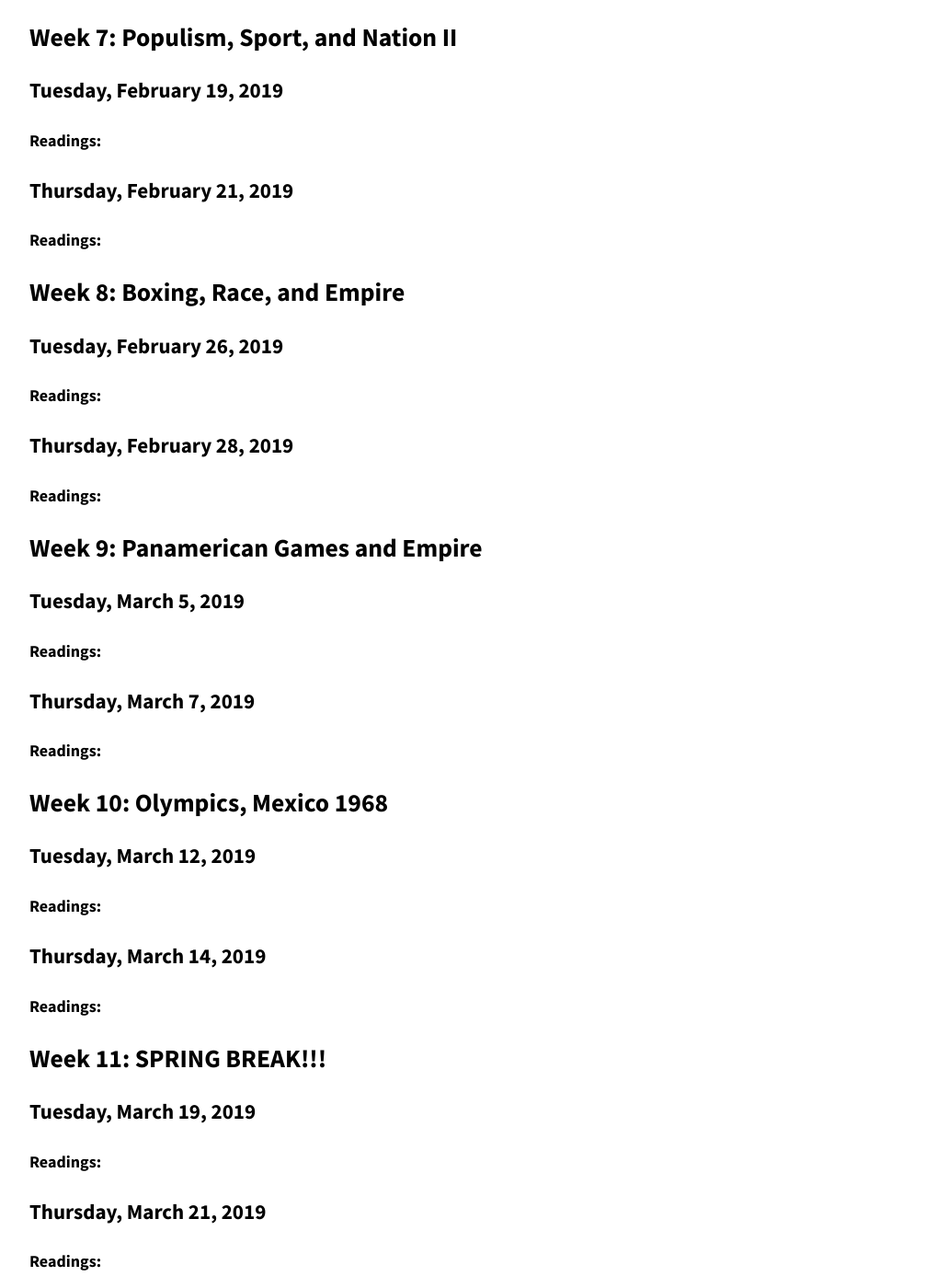
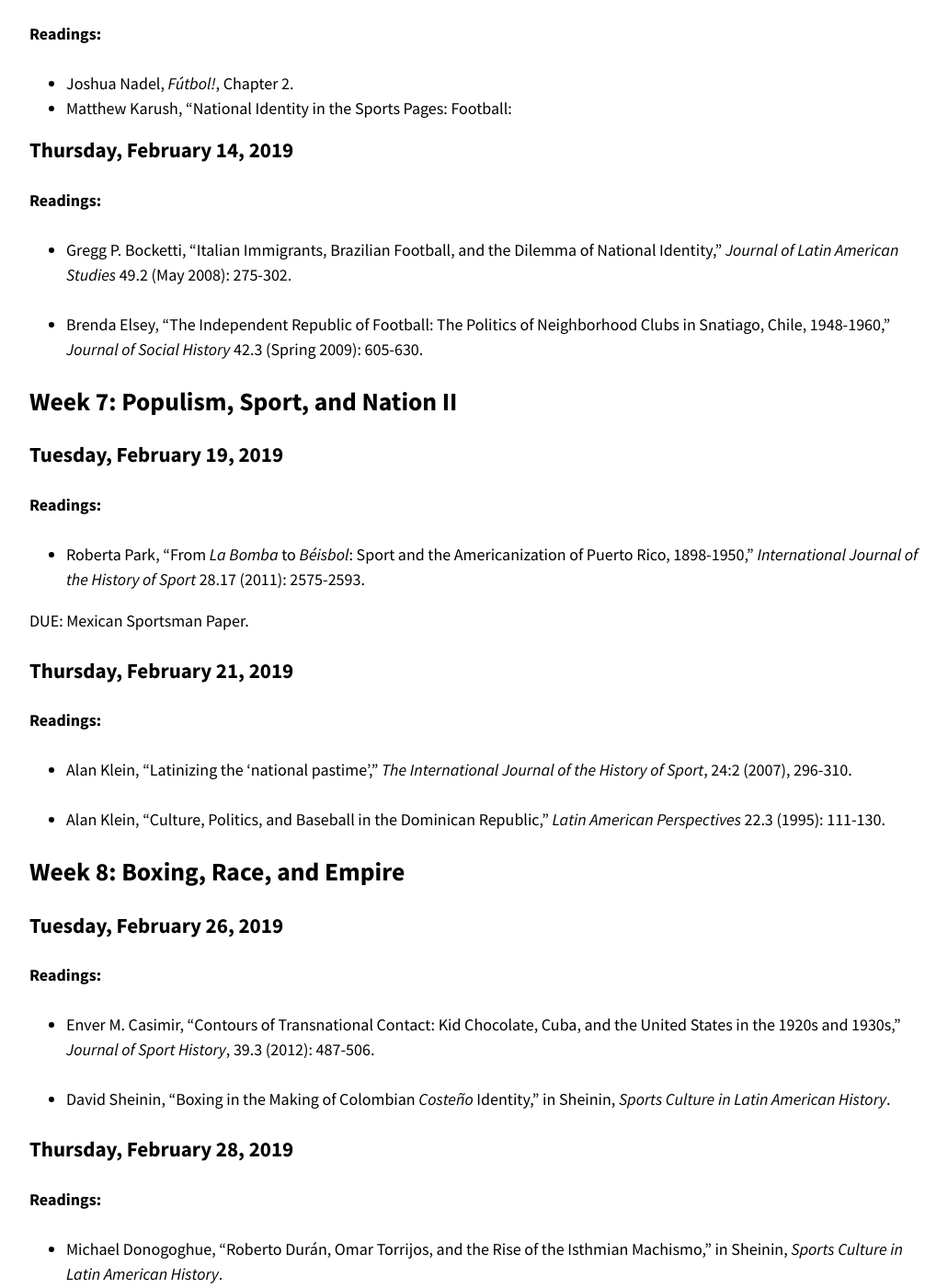
Before and after one commit to chadblack/LatAmSport2019, a Jekyll site: the page built from calendar.md, in a window 1280 px wide and 1400 px high, scrolled down 2655 px. Shown: the whole window at 92% size, without its empty margins (114-1145 px from the left). Built offline with Jekyll 4.4.1, drawn with Linux system fonts in a browser that asks for light colours; nearby versions of some CDN libraries; some of the changed text lies outside the part shown.

Commit message:
finished calendar

```diff
--- a/calendar.md
+++ b/calendar.md
@@ -66,7 +66,7 @@ International Journal of the History of Sport*, 33:10 (2016), 1009-1027.
 * David Patrick Cahill, "The Virgin and the Inca: An Incaic Procession in the City of
 Cuzco in 1692," *Ethnohistory*, 49.3 (Summer 2002), pp. 611-649.
 
-## Week 4: Transitions
+## Week 4: Transitions I -- the 19th century
 
 ### Tuesday, January 29, 2019
 
@@ -80,18 +80,25 @@ Cuzco in 1692," *Ethnohistory*, 49.3 (Summer 2002), pp. 611-649.
 
 * Beezley, finish.
 
-## Week 5: US Empire and Sport at the Turn of the Century
+## Week 5: Transitions II -- the New Century
 
 ### Tuesday, February 5, 2019
 
 **Readings:**
 
+* Joshua Nadel, *Fútbol!*, Introduction and Chapter 1.
 
-
+* Cesar R. Torres, "The Latin American ‘Olympic explosion’ of the 1920s: Causes
+and consequences," *The International Journal of the History of Sport*, 23:7
+(2006), 1088-1111.
 
 ### Thursday, February 7, 2019
 
 **Readings:**
+
+* Raanan Rein, "People of the Book or People of the (Foot)Ball? On the Pitch
+with Fans of Atlanta in Buenos Aires," in Sheinin, *Sports Culture in Latin
+American History*.
 
 ## Week 6: Populism, Sport, and Nation I
 
@@ -99,11 +106,20 @@ Cuzco in 1692," *Ethnohistory*, 49.3 (Summer 2002), pp. 611-649.
 
 **Readings:**
 
+* Joshua Nadel, *Fútbol!*, Chapter 2.
 * Matthew Karush, "National Identity in the Sports Pages: Football:
 
 ### Thursday, February 14, 2019
 
 **Readings:**
+
+* Gregg P. Bocketti, "Italian Immigrants, Brazilian Football, and the Dilemma
+of National Identity," *Journal of Latin American Studies* 49.2 (May 2008):
+275-302.
+
+* Brenda Elsey, "The Independent Republic of Football: The Politics of
+Neighborhood Clubs in Snatiago, Chile, 1948-1960," *Journal of Social History*
+42.3 (Spring 2009): 605-630.
 
 ## Week 7: Populism, Sport, and Nation II
 
@@ -111,9 +127,22 @@ Cuzco in 1692," *Ethnohistory*, 49.3 (Summer 2002), pp. 611-649.
 
 **Readings:**
 
+* Roberta Park, "From *La Bomba* to *Béisbol*: Sport and the Americanization of
+Puerto Rico, 1898-1950," *International Journal of the History of Sport* 28.17
+(2011): 2575-2593.
+
+DUE: Mexican Sportsman Paper.
+
+
 ### Thursday, February 21, 2019
 
 **Readings:**
+
+* Alan Klein, "Latinizing the ‘national pastime’," *The International Journal
+of the History of Sport*, 24:2 (2007), 296-310.
+
+* Alan Klein, "Culture, Politics, and Baseball in the Dominican Republic,"
+*Latin American Perspectives* 22.3 (1995): 111-130.
 
 ## Week 8: Boxing, Race, and Empire
 
@@ -121,9 +150,21 @@ Cuzco in 1692," *Ethnohistory*, 49.3 (Summer 2002), pp. 611-649.
 
 **Readings:**
 
+* Enver M. Casimir, "Contours of Transnational Contact: Kid Chocolate, Cuba, and
+the United States in the 1920s and 1930s," *Journal of Sport History*, 39.3
+(2012): 487-506.
+
+* David Sheinin, "Boxing in the Making of Colombian *Costeño* Identity," in
+Sheinin, *Sports Culture in Latin American History*.
+
 ### Thursday, February 28, 2019
 
 **Readings:**
+
+* Michael Donogoghue, "Roberto Durán, Omar Torrijos, and the Rise of the
+Isthmian Machismo," in Sheinin, *Sports Culture in Latin American History*.
+
+Watch "No Mas"
 
 ## Week 9: Panamerican Games and Empire
 
@@ -131,9 +172,15 @@ Cuzco in 1692," *Ethnohistory*, 49.3 (Summer 2002), pp. 611-649.
 
 **Readings:**
 
+* Introduction, and pick two articles from the special issue of the
+[*International Journal of the History of
+Sport](https://www.tandfonline.com/toc/fhsp20/33/1-2) on the Pan-American
+games. *IJHS* 33.1-2 (2016).
+
 ### Thursday, March 7, 2019
 
-**Readings:**
+DUE: week's precis.
+
 
 ## Week 10: Olympics, Mexico 1968
 
@@ -141,29 +188,37 @@ Cuzco in 1692," *Ethnohistory*, 49.3 (Summer 2002), pp. 611-649.
 
 **Readings:**
 
+* Eric Zolov, "Showcasing the 'Land of Tomorrow': Mexico and the 1968
+Olympics," *The Americas* 51.2 (2004): 159-188.
+
+
 ### Thursday, March 14, 2019
 
 **Readings:**
+
+* Celeste González Bustamante, "1968 Olympic Dreams and Tlatelolco Nightmares:
+Imagining and Imaging Modernity on Television," *Mexican Studies/Estudios
+Mexicanos*, 26.1 (2010): 1-30.
 
 ## Week 11: SPRING BREAK!!!
 
 ### Tuesday, March 19, 2019
 
-**Readings:**
 
 ### Thursday, March 21, 2019
 
-**Readings:**
 
 ## Week 12: Luchas
 
 ### Tuesday, March 26, 2019
 
-**Readings:**
+Watch "The Two Escobars"
 
 ### Thursday, March 28, 2019
 
-**Readings:**
+**DUE:** Review of Heather Levi,  *The World of Lucha Libre: Secrets,
+Revelations, and Mexican National Identity* (Durham: Duke University Press,
+2008).
 
 ## Week 13: Military Dictatorships and the Political Use of Sport
 
@@ -171,9 +226,23 @@ Cuzco in 1692," *Ethnohistory*, 49.3 (Summer 2002), pp. 611-649.
 
 **Readings:**
 
+* Joshua Nadel, *Fútbol*, Chapters 3-4.
+
 ### Thursday, April 4, 2019
 
 **Readings:**
+
+* Euclides de Freitas Couto "Football, Control and Resistance in the
+Brazilian Military Dictatorship in the 1970s," *The International Journal of the
+History of Sport* (2014) 31:10, 1267-1277.
+
+* Gloria Medina-Sancho and Margot Olavarria, 'Spaces Recovered by Memory: Film
+Language and Testimony in Parot's "Estadio Nacional",' *Latin American
+Perspectives* 40.1 (January 2013).
+
+* Jennifer L. Schaefer, "Mapping Politics into the Stadium: Political
+Demonstrations and Soccer Culture in Buenos Aires, Argentina, 1973–74,"
+*Journal of Sport History*, 44:2 (2017): 193-208.
 
 ## Week 14: Global Sport Capitalism
 
@@ -181,9 +250,16 @@ Cuzco in 1692," *Ethnohistory*, 49.3 (Summer 2002), pp. 611-649.
 
 **Readings:**
 
+* Joshua Nadel, finish the book.
+
 ### Thursday, April 11, 2019
 
 **Readings:**
+
+* Football in the Americas: Fútbol, Futebol, Soccer: Pages 253-268 (“Round Pegs in Square
+Holes? South American players in the Premiership”)
+* O’Donnell, Hugh. “Mapping the Mythical: A Geopolitics of National Sporting
+Stereotypes.” Discourse & Society 5, no. 3 (July 1, 1994): 345–380.
 
 ## Week 15: Capoeira and Jujitsu
 
@@ -191,9 +267,19 @@ Cuzco in 1692," *Ethnohistory*, 49.3 (Summer 2002), pp. 611-649.
 
 **Readings:**
 
+* Katya Wesolowski, "From 'Moral Disease' to 'National Sport': Race, Nation,
+and Capoeira in Brazil," in Sheinin, *Sports Culture in Latin American
+History*.
+
 ### Thursday, April 18, 2019
 
 **Readings:**
+
+* Greg Downey, "Domesticating an Urban Menace: Reforming Capoeira as
+a Brazilian National Sport," *IJHS* 19.4 (2002): 1-32.
+
+* Listen to [30 for 30 podcast Season 2 Episode
+2](https://30for30podcasts.com/episodes/no-rules-birth-ufc/) on the birth of the UFC.
 
 ## Week 16: Rio 2014 and 2016
 
@@ -201,8 +287,17 @@ Cuzco in 1692," *Ethnohistory*, 49.3 (Summer 2002), pp. 611-649.
 
 **Readings:**
 
+* Football in the Americas: Fútbol, Futebol, Soccer—pages 75-93 (“Transformations in
+National Identity through Football in Brazil”).
+
+* Christopher Gaffney, "Mega-events and socio-spatial dynamics in Rio de
+Janeiro, 1919-2016," *Journal of Latin American Geography* 9.1 (2010): 7-29.
+
 ### Thursday, April 25
 
 **Readings:**
 
+* Dave Zirin, "How the Rio Olympics Could Cement a Brazilian Coup." From *The
+Nation Magazine*.
+
 ## FINAL PAPER DUE: May 1 at 5pm.
```
